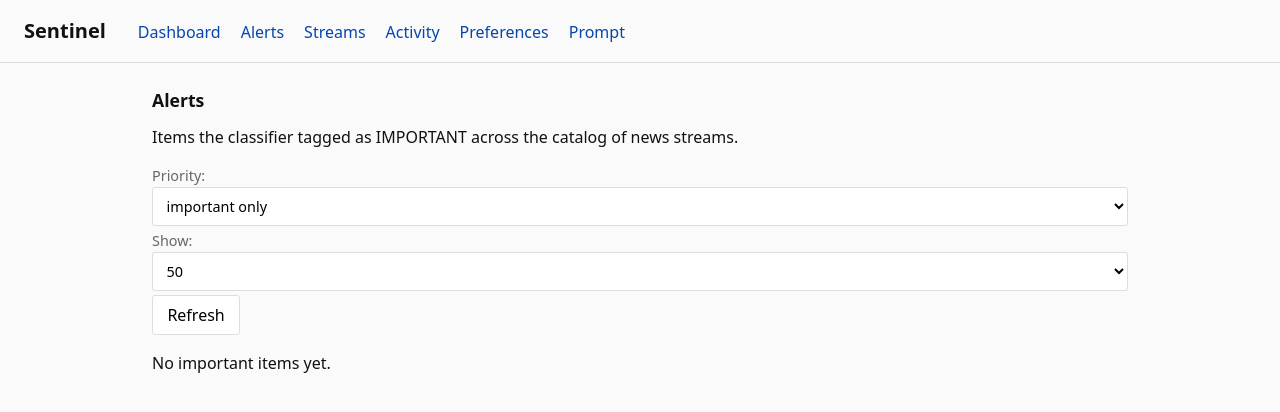
After one commit to pmxi/sentinel, a Flask app: page /alerts in a window 1280 px wide. The commit adds this page. Shown: the top 412 px of the page. Run offline with Flask 3, Linux system fonts and the light colour scheme; data that the repository does not hold is empty.

Commit message:
Add /alerts page: surface classifier-flagged IMPORTANT items
The classifier writes priority + summary + reasoning to live_events
on every item_classified event. /alerts pulls the most recent
classified items (default: priority='important') and renders them
with timestamps, source, summary, and the classifier's reasoning.
Linked from the nav so the signal is one click from the dashboard.

```diff
--- a/src/sentinel/local/web/app.py
+++ b/src/sentinel/local/web/app.py
@@ -152,6 +152,87 @@ def create_app(database_url: Optional[str] = None, debug: bool = False) -> Flask
                 "X-Accel-Buffering": "no",
                 "Connection": "keep-alive",
             },
+        )
+
+    @app.route("/alerts")
+    def alerts_page():
+        """Recent items the classifier flagged as IMPORTANT."""
+        try:
+            limit = min(max(int(request.args.get("limit", "50")), 5), 500)
+        except (TypeError, ValueError):
+            limit = 50
+        priority_filter = request.args.get("priority", "important")
+        if priority_filter not in ("important", "normal", "all"):
+            priority_filter = "important"
+
+        db = open_db()
+        try:
+            with db.conn.cursor() as cur:
+                cur.execute("SELECT MAX(id) FROM live_events")
+                row = cur.fetchone()
+                max_id = (row["max"] if isinstance(row, dict) else row[0]) or 0
+                # Look at a relatively wide id window so a quiet hour
+                # doesn't blank the page.
+                low_id = max(0, max_id - 200000)
+                where_pri = "" if priority_filter == "all" else (
+                    f"AND payload_json::jsonb ->> 'priority' = '{priority_filter}'"
+                )
+                cur.execute(
+                    f"""
+                    SELECT
+                        id,
+                        created_at,
+                        payload_json::jsonb ->> 'priority'      AS priority,
+                        payload_json::jsonb ->> 'source_type'   AS source_type,
+                        payload_json::jsonb ->> 'stream_name'   AS stream_name,
+                        payload_json::jsonb ->> 'title'         AS title,
+                        payload_json::jsonb ->> 'url'           AS url,
+                        payload_json::jsonb ->> 'summary'       AS summary,
+                        payload_json::jsonb ->> 'reasoning'     AS reasoning
+                    FROM live_events
+                    WHERE id > %s
+                      AND event_type = 'item_classified'
+                      {where_pri}
+                    ORDER BY id DESC
+                    LIMIT %s
+                    """,
+                    (low_id, limit),
+                )
+                rows = cur.fetchall()
+
+                # Summary stats over the same window
+                cur.execute(
+                    """
+                    SELECT
+                        payload_json::jsonb ->> 'priority' AS priority,
+                        COUNT(*)
+                    FROM live_events
+                    WHERE id > %s AND event_type = 'item_classified'
+                    GROUP BY 1
+                    """,
+                    (low_id,),
+                )
+                counts = {r[0] if isinstance(r, tuple) else r["priority"]:
+                          r[1] if isinstance(r, tuple) else r["count"]
+                          for r in cur.fetchall()}
+        finally:
+            db.close()
+
+        items = []
+        for r in rows:
+            d = r if isinstance(r, dict) else {
+                "id": r[0], "created_at": r[1], "priority": r[2],
+                "source_type": r[3], "stream_name": r[4],
+                "title": r[5], "url": r[6], "summary": r[7], "reasoning": r[8],
+            }
+            items.append(d)
+
+        return render_template(
+            "alerts.html",
+            items=items,
+            priority_filter=priority_filter,
+            limit=limit,
+            counts=counts,
         )
 
     @app.route("/streams/activity")
--- /dev/null
+++ b/src/sentinel/local/web/templates/alerts.html
@@ -0,0 +1,56 @@
+{% extends "base.html" %}
+{% block title %}Alerts — Sentinel{% endblock %}
+{% block content %}
+<section>
+  <h2>Alerts</h2>
+
+  <p style="margin: 0 0 1em 0;">
+    Items the classifier tagged as IMPORTANT across the catalog of news streams.
+    {% if counts %}
+      Recent window:
+      <strong style="color:#c33;">{{ counts.get('important', 0) }}</strong> important ·
+      <strong>{{ counts.get('normal', 0) }}</strong> normal.
+    {% endif %}
+  </p>
+
+  <form method="get" action="{{ url_for('alerts_page') }}" style="margin-bottom: 1em;">
+    <label>Priority:
+      <select name="priority">
+        <option value="important" {% if priority_filter == 'important' %}selected{% endif %}>important only</option>
+        <option value="normal" {% if priority_filter == 'normal' %}selected{% endif %}>normal only</option>
+        <option value="all" {% if priority_filter == 'all' %}selected{% endif %}>all</option>
+      </select>
+    </label>
+    <label>Show:
+      <select name="limit">
+        <option value="25"  {% if limit == 25 %}selected{% endif %}>25</option>
+        <option value="50"  {% if limit == 50 %}selected{% endif %}>50</option>
+        <option value="100" {% if limit == 100 %}selected{% endif %}>100</option>
+        <option value="200" {% if limit == 200 %}selected{% endif %}>200</option>
+      </select>
+    </label>
+    <button type="submit">Refresh</button>
+  </form>
+
+  {% if items %}
+    {% for it in items %}
+      <article style="margin-bottom: 1.5em; padding: 0.8em; border-left: 4px solid {{ '#c33' if it.priority == 'important' else '#888' }}; background: rgba(0,0,0,0.02);">
+        <header style="display: flex; justify-content: space-between; gap: 1em; margin-bottom: 0.4em;">
+          <strong>
+            {% if it.url %}<a href="{{ it.url }}" target="_blank">{{ it.title }}</a>{% else %}{{ it.title }}{% endif %}
+          </strong>
+          <span style="white-space: nowrap; opacity: 0.7;">
+            {% if it.priority == 'important' %}<span style="color:#c33;">●</span>{% endif %}
+            {{ it.priority }} · {{ it.source_type }} · {{ it.stream_name }}
+          </span>
+        </header>
+        {% if it.summary %}<p style="margin: 0.3em 0;">{{ it.summary }}</p>{% endif %}
+        {% if it.reasoning %}<p style="margin: 0.3em 0; opacity: 0.7; font-size: 0.9em;"><em>{{ it.reasoning }}</em></p>{% endif %}
+        <p style="margin: 0.2em 0 0; opacity: 0.5; font-size: 0.85em;">{{ it.created_at }}</p>
+      </article>
+    {% endfor %}
+  {% else %}
+    <p>No {{ priority_filter }} items yet.</p>
+  {% endif %}
+</section>
+{% endblock %}
--- a/src/sentinel/local/web/templates/base.html
+++ b/src/sentinel/local/web/templates/base.html
@@ -12,6 +12,7 @@
     {% if current_user %}
       <nav>
         <a href="{{ url_for('dashboard') }}">Dashboard</a>
+        <a href="{{ url_for('alerts_page') }}">Alerts</a>
         <a href="{{ url_for('streams_page') }}">Streams</a>
         <a href="{{ url_for('streams_activity') }}">Activity</a>
         <a href="{{ url_for('preferences_page') }}">Preferences</a>
```
